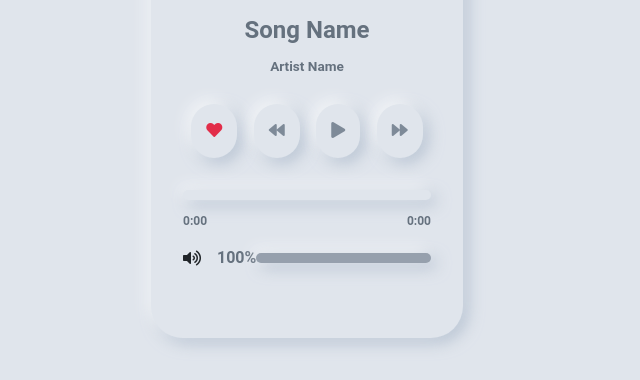
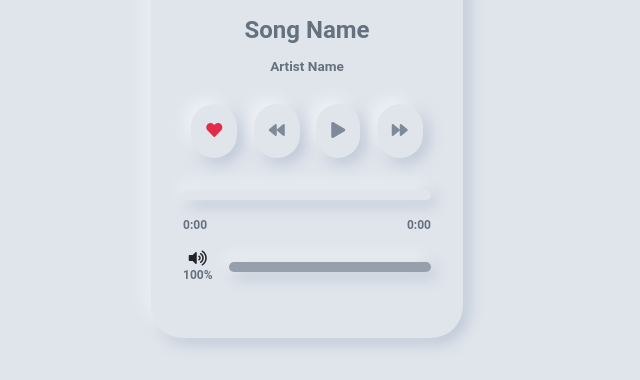
Before and after one commit to Thirvin/DBMS_FINAL, a Flask app: template website/templates/play.html in a window 1280 px wide. Shown: the part 420-800 px from the top of the page, without its empty margins (333-973 px from the left). Run offline with Flask 3, Linux system fonts and the light colour scheme; the template is opened without the code that fills it, so the values that code supplies are empty; some libraries are stand-ins or nearby versions.

Commit message:
edit: volume btn ui

```diff
--- a/website/static/css/style.css
+++ b/website/static/css/style.css
@@ -96,16 +96,15 @@ body {
   display: flex;
   flex-direction: row;
   justify-content: space-between;
-  font-size: 0.75em;
   margin-top: 1em;
 }
 
 .iphone .time-display {
   font-weight: bold;
-  /* padding: 0.5em 0; */
   right: 0;
   margin: 0;
   color: #65717e;
+  font-size: 0.75em;
 }
 
 .iphone #now-display {
@@ -157,6 +156,13 @@ body {
   color: #e22d49;
 }
 
+.volume-icon {
+  display: flex;
+  flex-direction: column;
+  margin-right: 1em;
+  align-items: center;
+}
+
 .sound-container {
   display: flex;
   align-items: center;
@@ -174,7 +180,3 @@ body {
 #sound-bar {
   width: 100%;
 }
-
-.sound-container .sound-icon {
-  margin-right: 1em;
-}
--- a/website/templates/play.html
+++ b/website/templates/play.html
@@ -81,8 +81,10 @@
 
     <div style="padding-top: 1em;"></div>
     <div class="sound-container">
-      <i class="fas fa-volume-up sound-icon"></i>
-      <div id="sound-display" class="time-display">100%</div>
+      <div class="volume-icon">
+        <i class="fas fa-volume-up sound-icon"></i>
+        <div id="sound-display" class="time-display">100%</div>
+      </div>
       <div class="track neu" id="soundbar-container">
         <div id="sound-bar"></div>
       </div>
```
